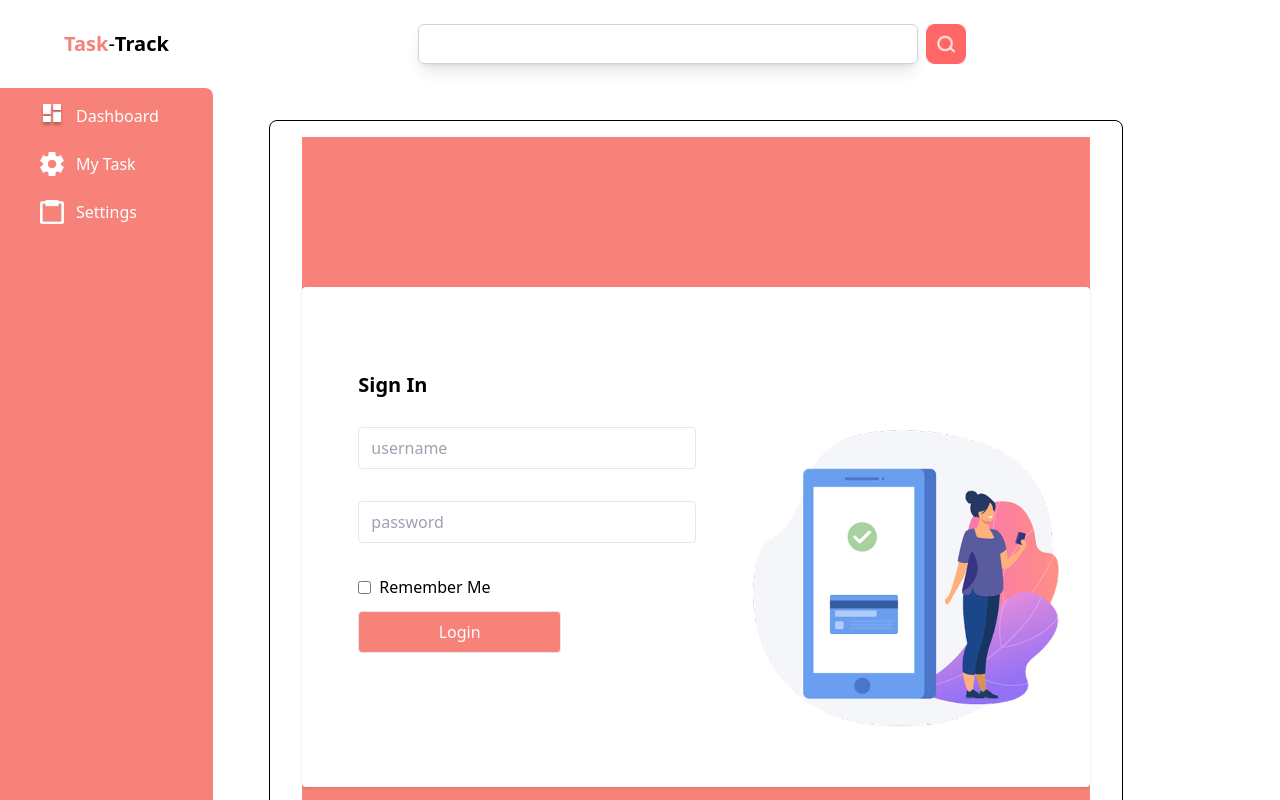
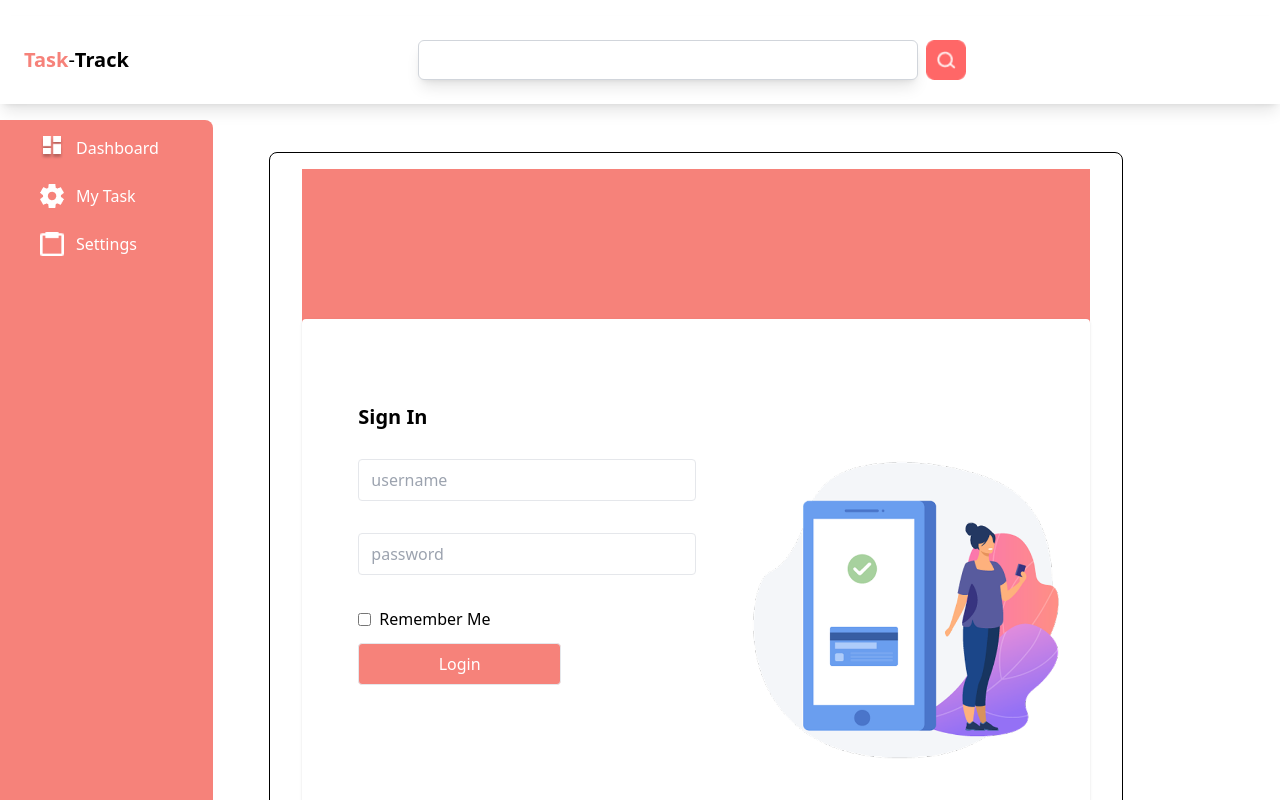
Before and after one commit to LokeshOtti29/TaskTrack, a React (Vite) app: page / in a window 1280 px wide. Shown: the top 800 px of the page. Built offline with nearby package versions, Linux system fonts and the light colour scheme.

Commit message:
navbar-design-change

```diff
--- a/src/components/UI/Navbar.jsx
+++ b/src/components/UI/Navbar.jsx
@@ -3,7 +3,7 @@ import Search from "./Search";
 
 const Navbar = () => {
   return (
-    <nav className="flex flex-row items-center justify-between mx-16 my-4">
+    <nav className="flex flex-row items-center justify-between py-4 my-4 px-6 shadow-lg">
       <div className="text-xl">
         <h1>
           <span className="text-[rgb(246,130,122)] font-bold">Task</span>-
```
